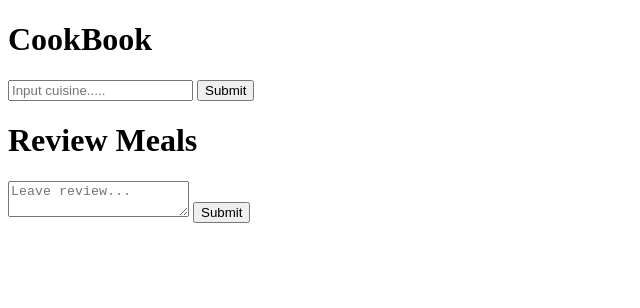
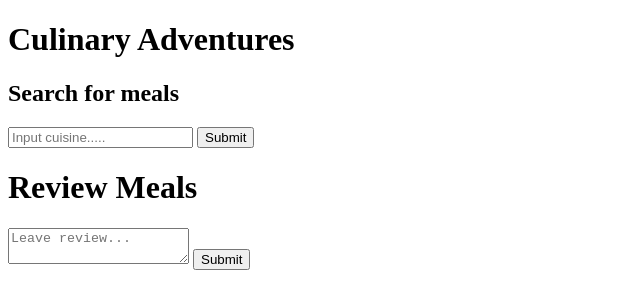
Before and after one commit to Mariam-Senzia/cookbook-application, a plain HTML site: page index.html in a window 1280 px wide. Shown: the whole page, without its empty margins (0-640 px from the left). Drawn offline with Linux system fonts and the light colour scheme.

Commit message:
Created a style.css file to style my application

```diff
--- a/index.html
+++ b/index.html
@@ -4,16 +4,20 @@
     <meta charset="UTF-8">
     <meta name="viewport" content="width=device-width, initial-scale=1.0">
     <title>CookBook</title>
+    <link rel="stylesheet" href="style.css"
 </head>
 <body>
     <div>
-        <h1>CookBook</h1>
+        <h1>Culinary Adventures</h1>
 
         <!-- form info -->
+        <div>
+        <h2>Search for meals</h2>
         <form id="form">
             <input id="inputField" type="text" placeholder="Input cuisine.....">
             <input id="submitButton" type="submit" placeholder="Search Meal">
         </form>
+        </div>
     </div>
 
     <!-- Add cuisine buttons  -->
@@ -29,6 +33,7 @@
     <!-- review form -->
     <div id="form2">
         <h1>Review Meals</h1>
+
         <form>
         <textarea id="inputreview" placeholder="Leave review..."></textarea>
         <input id="submit" type="submit">
```
Also changed, not shown: style.css (added).
